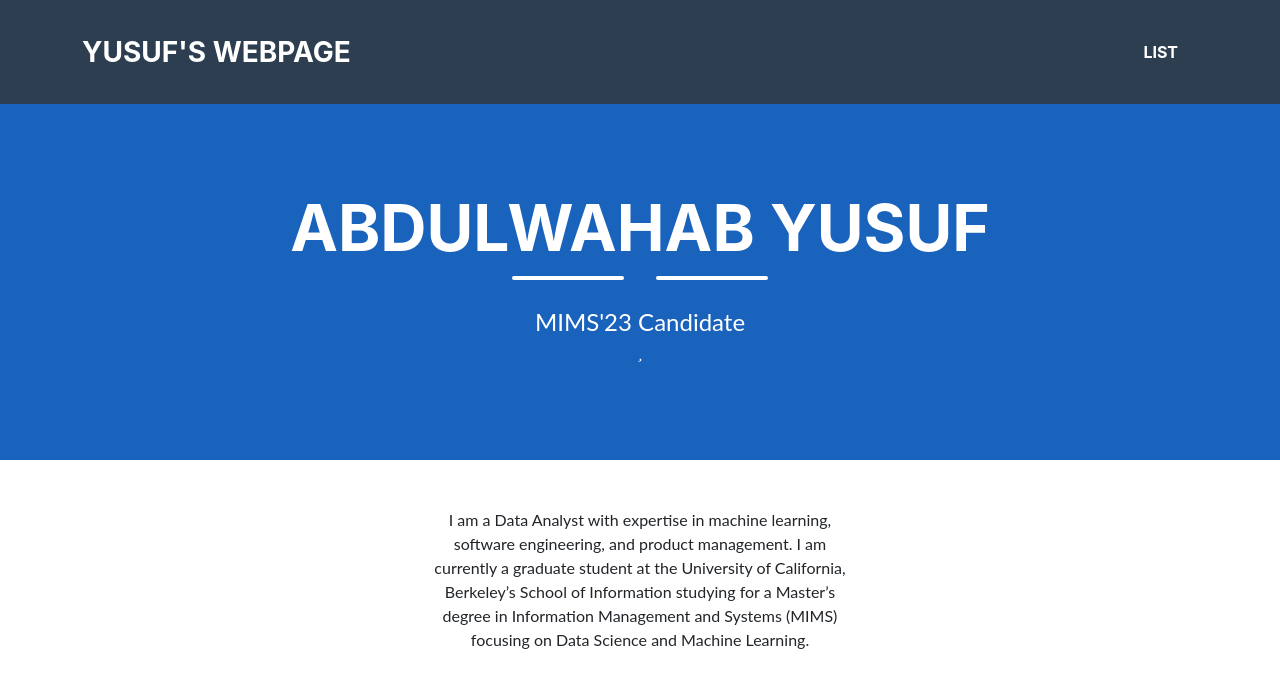
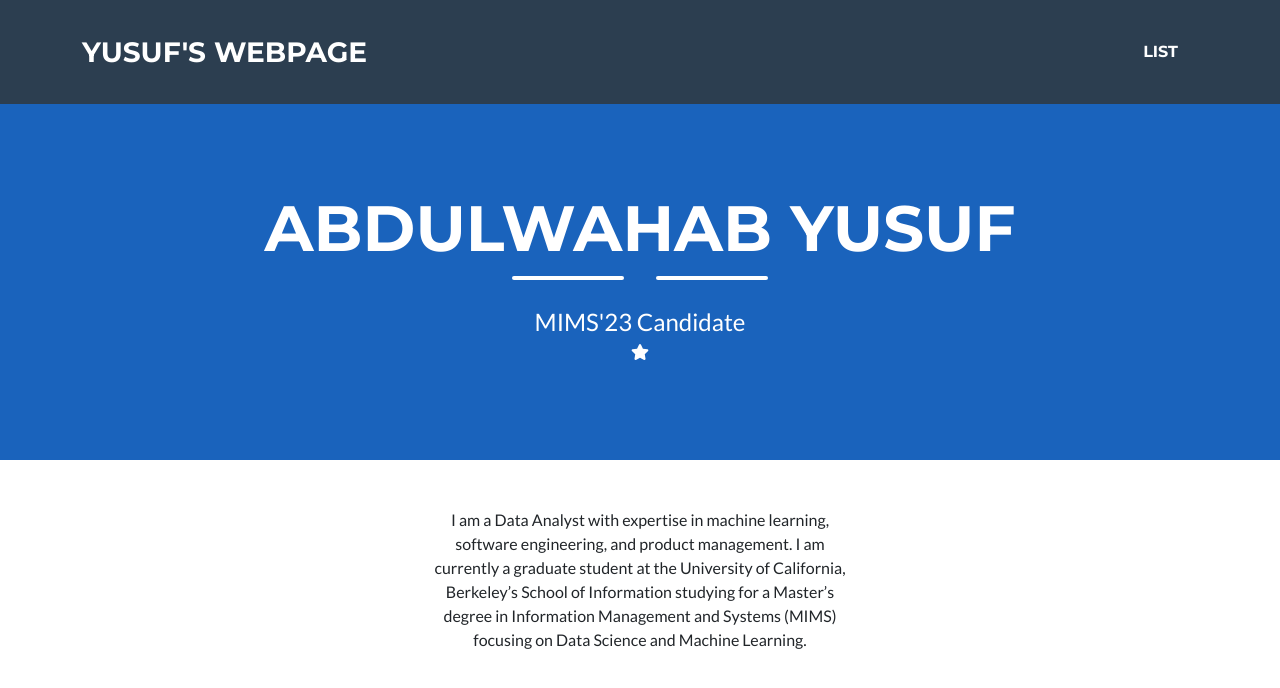
Before and after one commit to ayusuf9/ayusuf9.github.io, a plain HTML site: page index.html in a window 1280 px wide. Drawn offline with Linux system fonts and the light colour scheme.

Commit message:
Linking some external icon and font libraries to my code to make my web page interactive.

```diff
--- a/index.html
+++ b/index.html
@@ -4,6 +4,12 @@
         <link rel="stylesheet" href="style.css">
         <link rel="stylesheet" href="table_style.css">
         <link rel="stylesheet" href="https://cdnjs.cloudflare.com/ajax/libs/font-awesome/4.7.0/css/font-awesome.min.css">
+          <!-- Font Awesome icons (free version)-->
+          <script src="https://use.fontawesome.com/releases/v5.15.3/js/all.js" crossorigin="anonymous"></script>
+          <!-- Google fonts-->
+          <link href="https://fonts.googleapis.com/css?family=Montserrat:400,700" rel="stylesheet" type="text/css" />
+          <link href="https://fonts.googleapis.com/css?family=Lato:400,700,400italic,700italic" rel="stylesheet" type="text/css" />
+          <!-- Core theme CSS (includes Bootstrap)-->
         <title>My Webpage Title</title>
     </header>
     <body>
```
